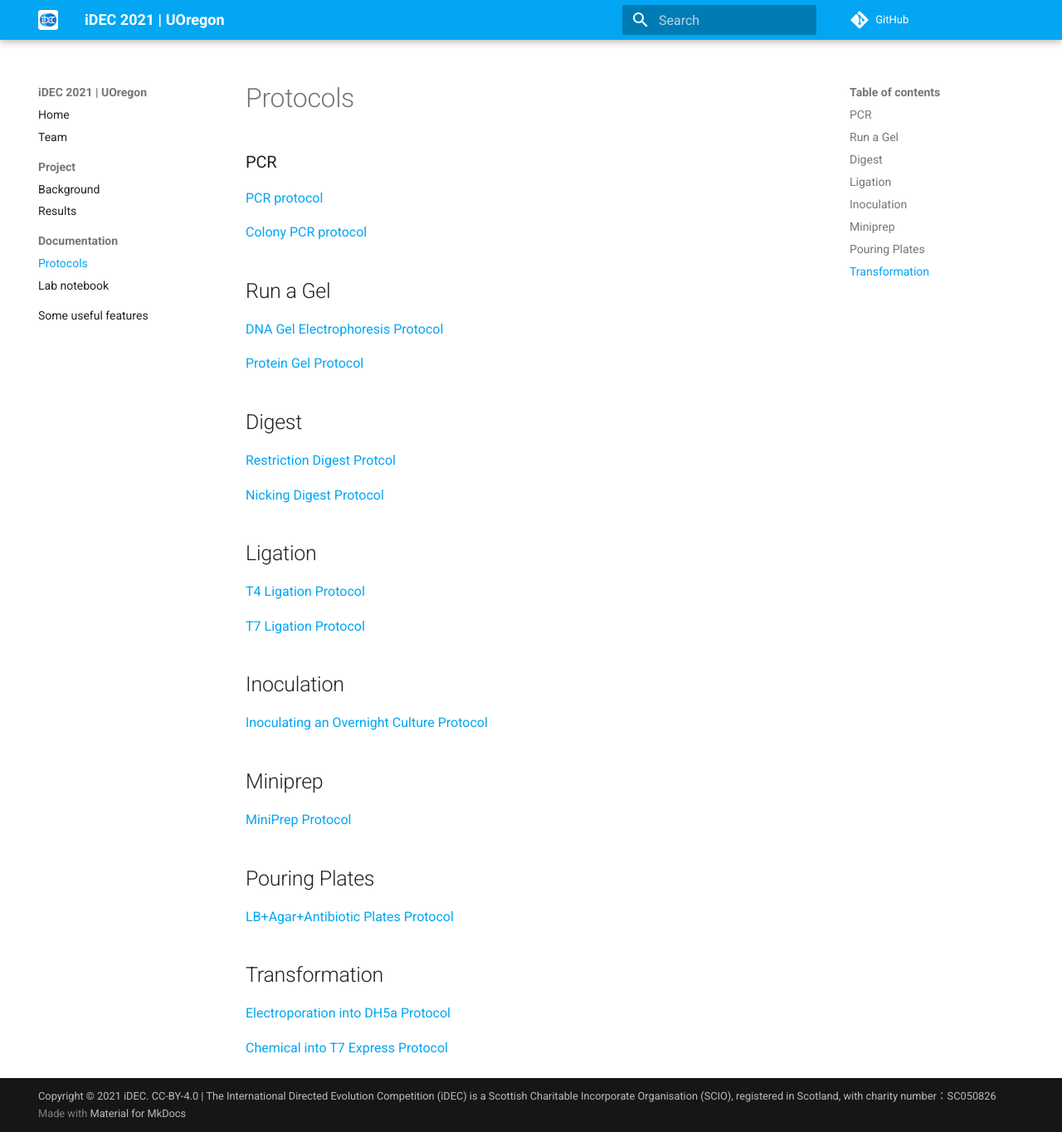
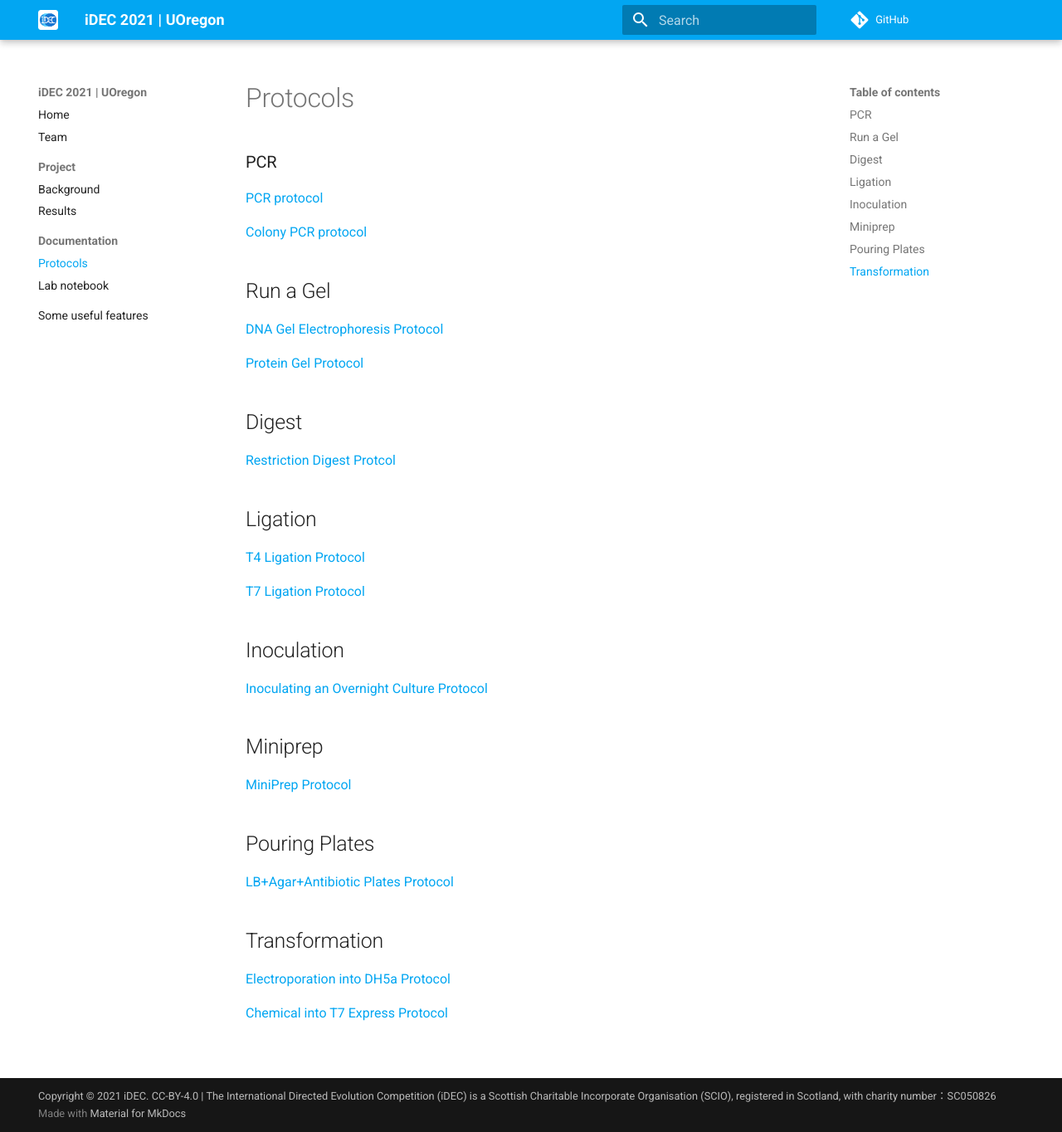
Before and after one commit to idec2021/UOregon, an MkDocs documentation site: the page built from docs/documentation/protocols.md, in a window 1280 px wide and 1364 px high. Shown: the whole window at 83% size. Built offline with MkDocs 1.6.1 and Material for MkDocs 9.7.7, drawn with Linux system fonts in a browser that asks for light colours; comment, search, counter and statistics services are not loaded.

Commit message:
Update protocols.md

```diff
--- a/docs/documentation/protocols.md
+++ b/docs/documentation/protocols.md
@@ -12,8 +12,6 @@
 
 ## Digest
 [Restriction Digest Protcol](https://github.com/idec2021/UOregon/blob/31618175d35dc6a5044b34e9a9e776005334f89a/docs/documentation/RestrictionDigest.md)
-
-[Nicking Digest Protocol](https://github.com/idec2021/UOregon/blob/main/docs/documentation/Nicking%20Digest%20Protocol)
 
 ## Ligation
 [T4 Ligation Protocol](https://github.com/idec2021/UOregon/blob/main/docs/documentation/T4%20ligation%20Protocol)
```
